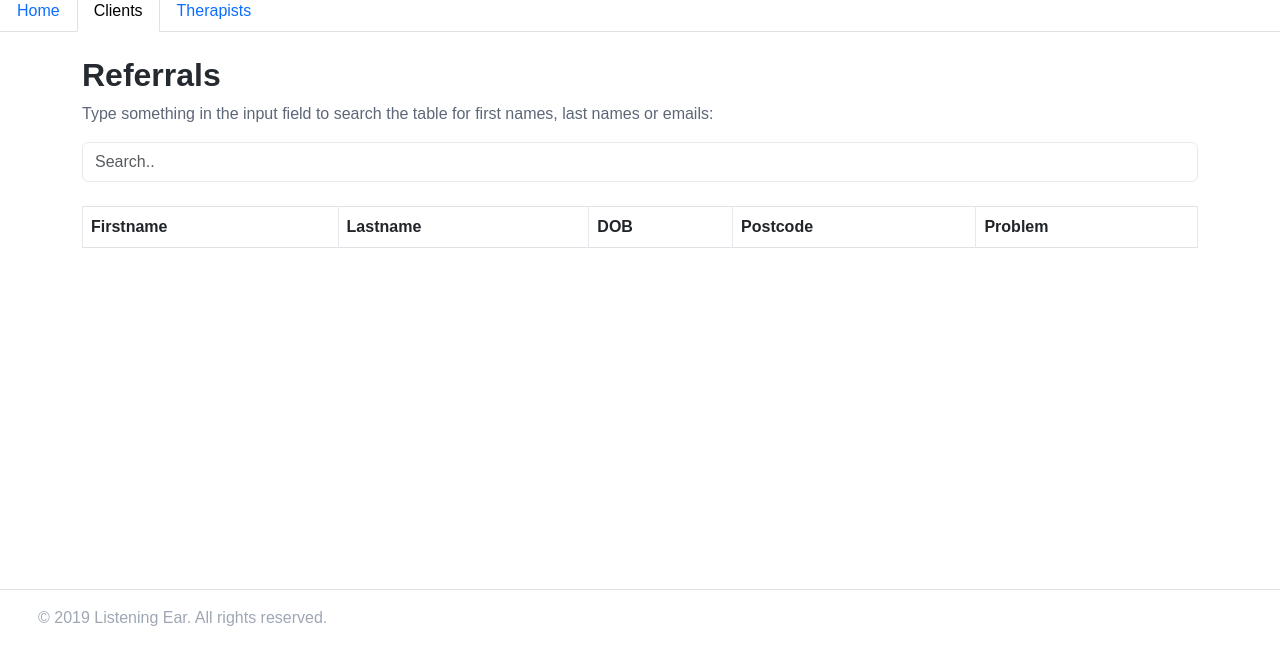
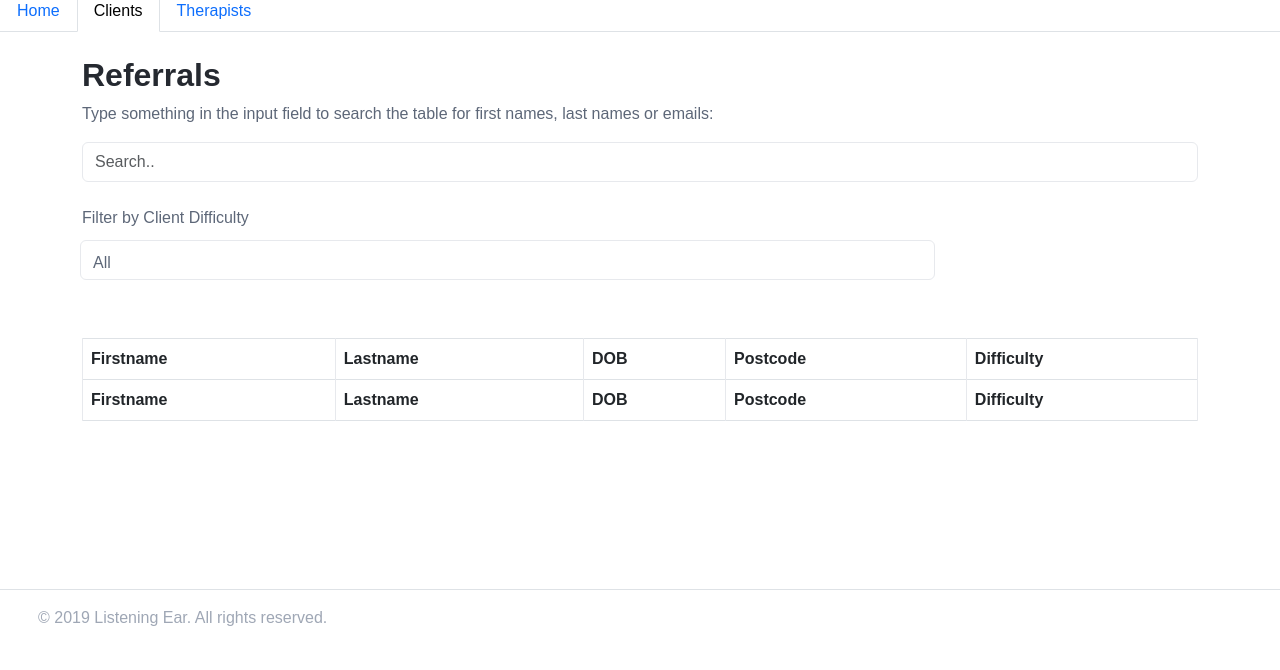
Before and after one commit to yukti99/codefest-team-regal, a Flask app: page /admin in a window 1280 px wide, after a click on "Clients". Shown: the part 130-800 px from the top of the page. Run offline with Flask 2, Linux system fonts and the light colour scheme; data that the repository does not hold is empty; some libraries are stand-ins or nearby versions.

Commit message:
filtering

```diff
--- a/static/admin.css
+++ b/static/admin.css
@@ -30,3 +30,7 @@ table.dataTable thead .sorting_desc_disabled:after,
 table.dataTable thead .sorting_desc_disabled:before {
   bottom: .5em;
 }
+
+#difficulty-dropdown{
+  margin:10px;
+}
--- a/static/admin.js
+++ b/static/admin.js
@@ -1,3 +1,26 @@
+function filter_difficulty() {
+    var input, filter, table, tr, td, i;
+    input = document.getElementById("difficulty-dropdown");
+    filter = input.value.toUpperCase();
+    table = document.getElementById("client-table");
+    tr = table.getElementsByTagName("tr");
+    console.log(filter)
+    if (filter == "ALL"){
+      displayReferrals(referrals);
+      return
+    }
+    for (i = 0; i < tr.length; i++) {
+      td = tr[i].getElementsByTagName("td")[0];
+      if (td) {
+        if (td.innerHTML.toUpperCase().indexOf(filter) > -1) {
+          tr[i].style.display =   "";
+        } else {
+          tr[i].style.display = "none";
+        }
+      }
+    }
+  }
+
 $(document).ready(function() {
     $("#search-referrals").autocomplete({
         source: referrals
--- a/templates/admin.html
+++ b/templates/admin.html
@@ -422,6 +422,25 @@
                             <p>Type something in the input field to search the table for first names, last names or emails:</p>
                             <input class="form-control" id="search-referrals" type="text" placeholder="Search..">
                             <br>
+                            <div class="table-filter">
+                                <div class="row">
+                                  <div class="col-sm-9">
+                                    <div id="difficulty-list" onchange="filter_difficulty()" class="filter-group row">
+                                        <label>Filter by Client Difficulty</label>
+                                        <select  id="difficulty-dropdown" class="form-control">
+                                          <option>All</option>
+                                          <option>Bereavement</option>
+                                          <option>Domestic Abuse</option>
+                                          <option>Divorce Seperation</option>
+                                          <option>Suicide Bereavement</option>
+                                        </select>
+                                    </div>
+                                    <br>
+                                    <span class="filter-icon"><i class="fa fa-filter"></i></span>
+                                  </div>
+                                </div>
+                            </div>
+                            <br>
                             <table class="table table-bordered table-striped">
                               <thead>
                                 <tr>
@@ -429,11 +448,20 @@
                                   <th>Lastname</th>
                                   <th>DOB</th>
                                   <th>Postcode</th>
-                                  <th>Problem</th>
+                                  <th>Difficulty</th>
                                 </tr>
                               </thead>
                               <tbody id="referral-table">
                               </tbody>
+                              <tfoot>
+                                <tr>
+                                  <th>Firstname</th>
+                                  <th>Lastname</th>
+                                  <th>DOB</th>
+                                  <th>Postcode</th>
+                                  <th>Difficulty</th>
+                                </tr>
+                            </tfoot>
                             </table>
                           </div>
                         </div>
```
